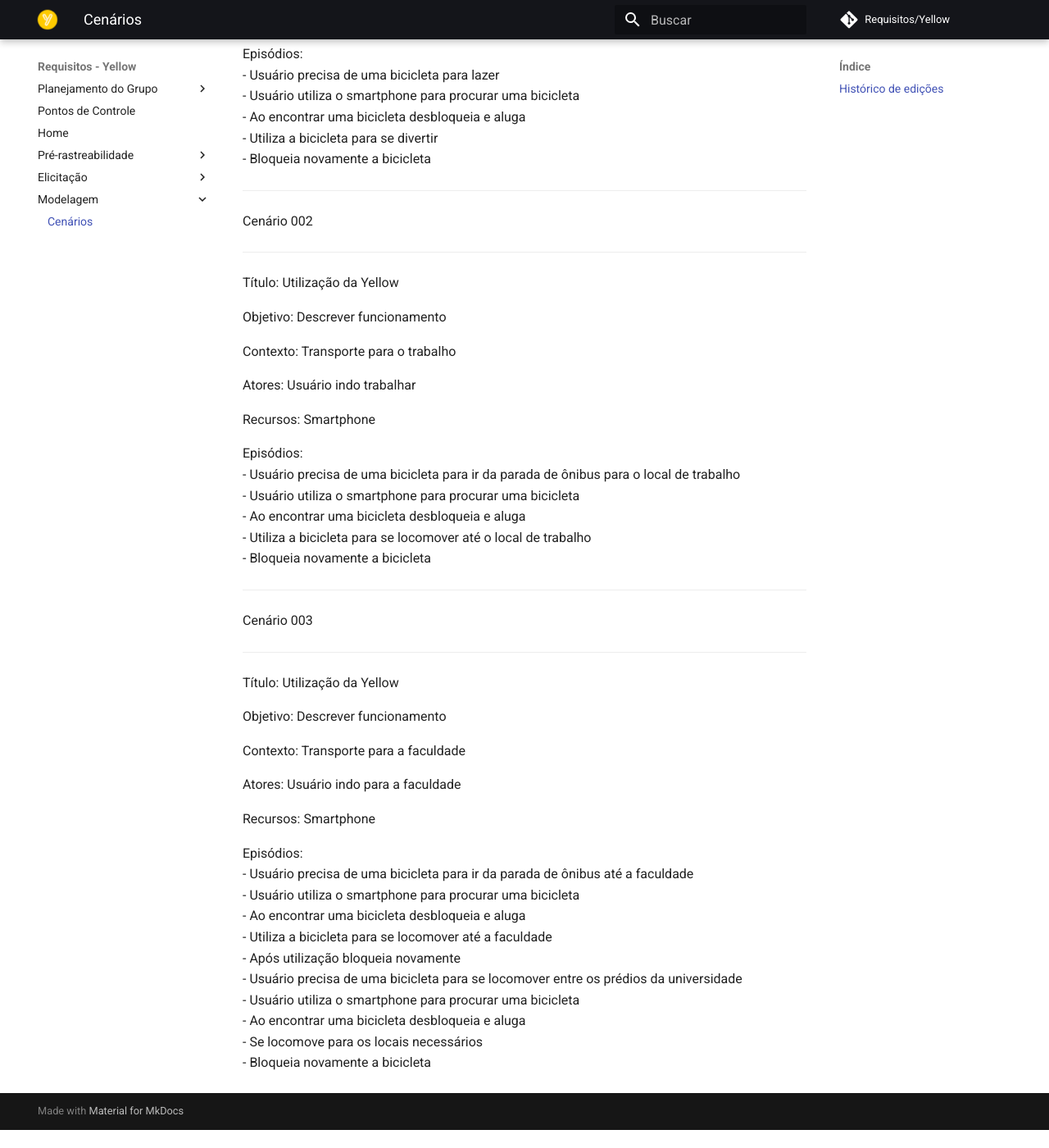
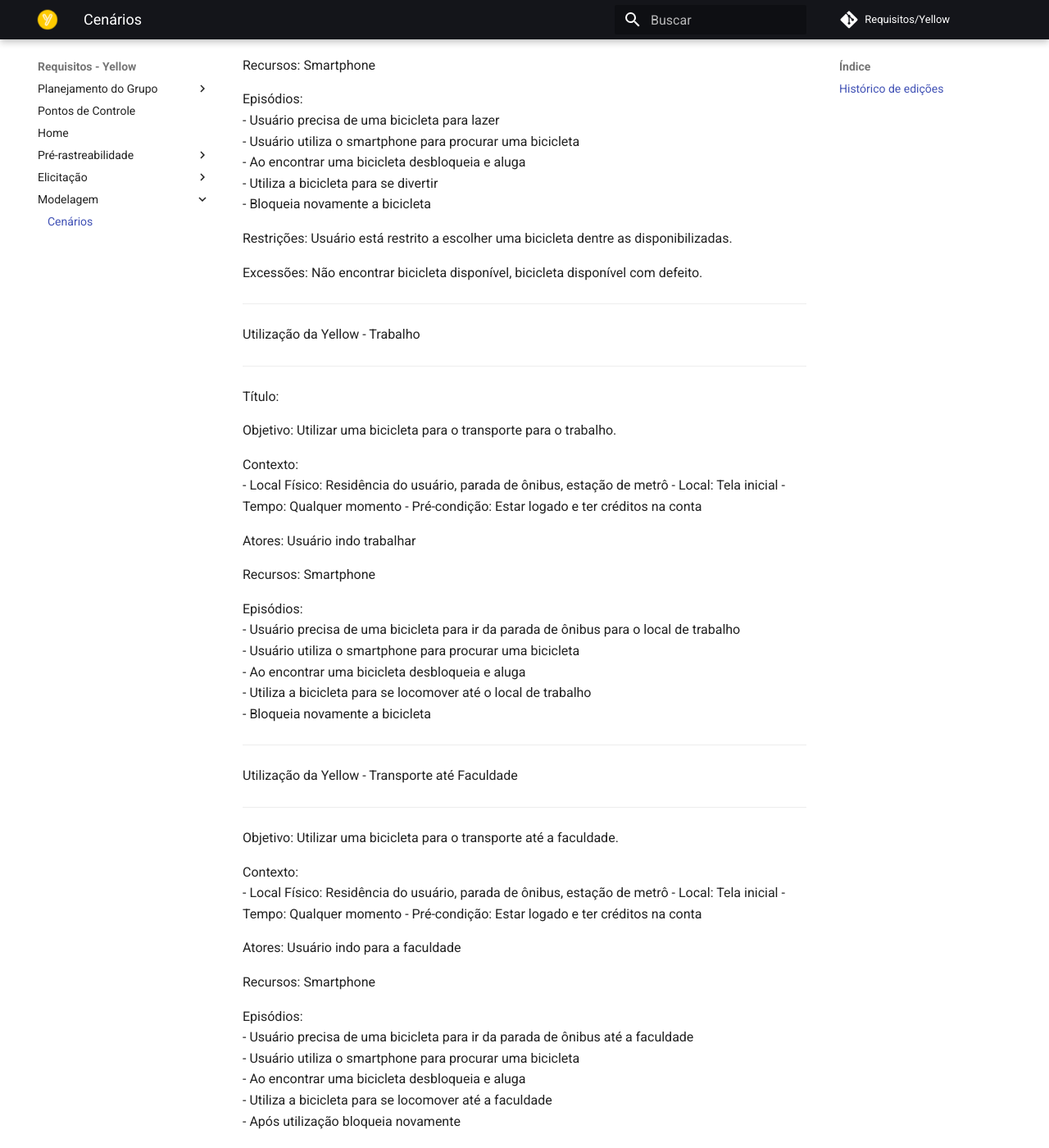
Before and after one commit to me42th/2019.2-Yellow, an MkDocs documentation site: the page built from docs/modelagem/cenarios.md, in a window 1280 px wide and 1400 px high, scrolled down 655 px. Shown: the whole window at 82% size. Built offline with MkDocs 1.6.1 and Material for MkDocs 9.7.7, drawn with Linux system fonts in a browser that asks for light colours; comment, search, counter and statistics services are not loaded; before the commit the page ends 2033 px from its top, so only the background shows below that; some of the changed text lies outside the part shown.

Commit message:
Adicionando detalhes aos cenários.

```diff
--- a/docs/modelagem/cenarios.md
+++ b/docs/modelagem/cenarios.md
@@ -4,17 +4,21 @@
 | Nome|O que fez|Quando|
 |-----|---------|------|
 | Pedro Igor | Criou o documento. | 30/09/2019 |
+| Pedro Igor | Adicionou mais detalhes aos cenários. | 30/09/2019 |
 
 <br>
 
 ****
-Cenário 001
+Utilização da Yellow - Lazer
 ****
-Título: Utilização da Yellow
 
-Objetivo: Descrever funcionamento
+Objetivo: Utilizar uma bicicleta para lazer.
 
-Contexto: Passeio no parque
+Contexto:<br>
+- Local Físico: Parque
+- Local: Tela inicial
+- Tempo: Qualquer momento
+- Pré-condição: Estar logado e ter créditos na conta
 
 Atores: Usuário em momento de lazer
 
@@ -27,14 +31,22 @@
 - Utiliza a bicicleta para se divertir<br>
 - Bloqueia novamente a bicicleta<br>
 
+Restrições: Usuário está restrito a escolher uma bicicleta dentre as disponibilizadas.<br>
+
+Excessões: Não encontrar bicicleta disponível, bicicleta disponível com defeito.<br>
+
 ****
-Cenário 002
+Utilização da Yellow - Trabalho
 ****
-Título: Utilização da Yellow
+Título:
 
-Objetivo: Descrever funcionamento
+Objetivo: Utilizar uma bicicleta para o transporte para o trabalho.
 
-Contexto: Transporte para o trabalho
+Contexto:<br>
+- Local Físico: Residência do usuário, parada de ônibus, estação de metrô
+- Local: Tela inicial
+- Tempo: Qualquer momento
+- Pré-condição: Estar logado e ter créditos na conta
 
 Atores: Usuário indo trabalhar
 
@@ -48,13 +60,16 @@
 - Bloqueia novamente a bicicleta<br>
 
 ****
-Cenário 003
+Utilização da Yellow - Transporte até Faculdade
 ****
-Título: Utilização da Yellow
 
-Objetivo: Descrever funcionamento
+Objetivo: Utilizar uma bicicleta para o transporte até a faculdade.
 
-Contexto: Transporte para a faculdade
+Contexto:<br>
+- Local Físico: Residência do usuário, parada de ônibus, estação de metrô
+- Local: Tela inicial
+- Tempo: Qualquer momento
+- Pré-condição: Estar logado e ter créditos na conta
 
 Atores: Usuário indo para a faculdade
 
@@ -66,6 +81,25 @@
 - Ao encontrar uma bicicleta desbloqueia e aluga<br>
 - Utiliza a bicicleta para se locomover até a faculdade<br>
 - Após utilização bloqueia novamente<br>
+
+
+****
+Utilização da Yellow - Transporte entre prédios da faculdade
+****
+
+Objetivo: Utilizar uma bicicleta para o transporte entre prédios da faculdade.
+
+Contexto:<br>
+- Local Físico: Prédio da faculdade<br>
+- Local: Tela inicial<br>
+- Tempo: Qualquer momento<br>
+- Pré-condição: Estar logado e ter créditos na conta<br>
+
+Atores: Usuário se locomovendo pela faculdade
+
+Recursos: Smartphone
+
+Episódios: <br>
 - Usuário precisa de uma bicicleta para se locomover entre os prédios da universidade<br>
 - Usuário utiliza o smartphone para procurar uma bicicleta<br>
 - Ao encontrar uma bicicleta desbloqueia e aluga<br>
```
